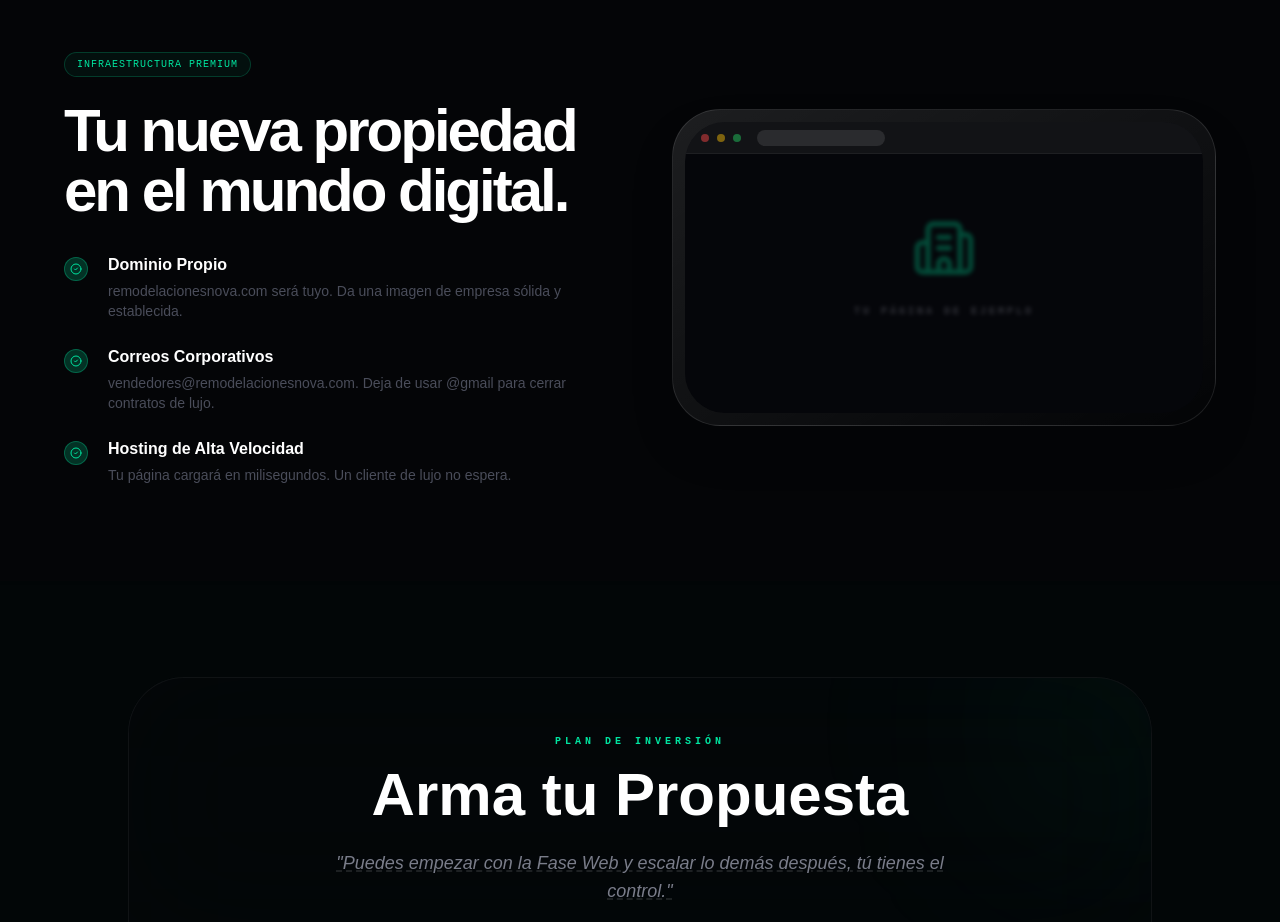
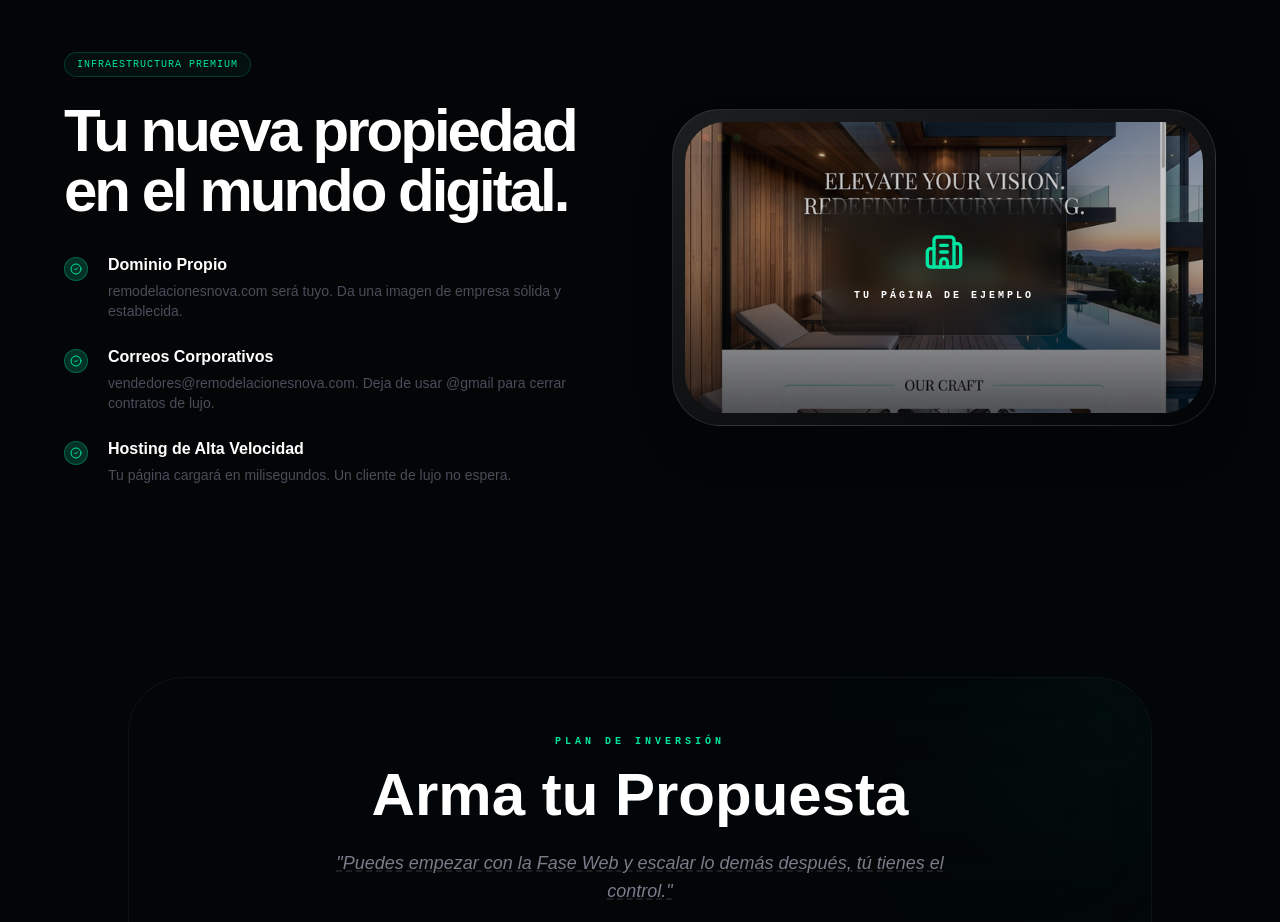
Before and after one commit to stefanoalexeibot/northpeak-landing, a Next.js app: page /propuesta/remodelacionesnova in a window 1280 px wide. Shown: the part 3480-4402 px from the top of the page. Built offline with nearby package versions, Linux system fonts and the light colour scheme.

Commit message:
feat: update luxury mockup with spanish UI design

```diff
--- a/src/app/propuesta/remodelacionesnova/page.tsx
+++ b/src/app/propuesta/remodelacionesnova/page.tsx
@@ -403,10 +403,18 @@ export default function RemodelacionesNovaFinalProposal() {
                       <div className="h-2 w-2 rounded-full bg-green-500/50" />
                       <div className="ml-2 h-4 w-32 bg-white/10 rounded-full" />
                     </div>
-                    <div className="flex items-center justify-center h-full p-20 opacity-30 blur-[2px] group-hover:opacity-100 group-hover:blur-0 transition-all duration-700">
-                      <div className="text-center">
-                        <Building2 className="h-16 w-16 text-northpeak-green mx-auto mb-6" />
-                        <p className="font-mono text-[10px] uppercase tracking-[0.3em] font-black">Tu Página de Ejemplo</p>
+                    <div className="absolute inset-0 group-hover:scale-110 transition-transform duration-1000">
+                      <img
+                        src="/nova-mockup.png"
+                        alt="Preview de tu nueva oficina digital"
+                        className="w-full h-full object-cover opacity-80 group-hover:opacity-100 transition-opacity"
+                      />
+                      <div className="absolute inset-0 bg-gradient-to-t from-northpeak-bg via-transparent to-transparent opacity-60" />
+                    </div>
+                    <div className="absolute inset-0 flex items-center justify-center pointer-events-none">
+                      <div className="text-center p-8 rounded-2xl bg-black/40 backdrop-blur-md border border-white/10 group-hover:opacity-0 transition-opacity duration-500">
+                        <Building2 className="h-10 w-10 text-northpeak-green mx-auto mb-4" />
+                        <p className="font-mono text-[10px] uppercase tracking-[0.3em] font-black text-white">Tu Página de Ejemplo</p>
                       </div>
                     </div>
                   </div>
```
Also changed, not shown: public/nova-mockup.png (added).
